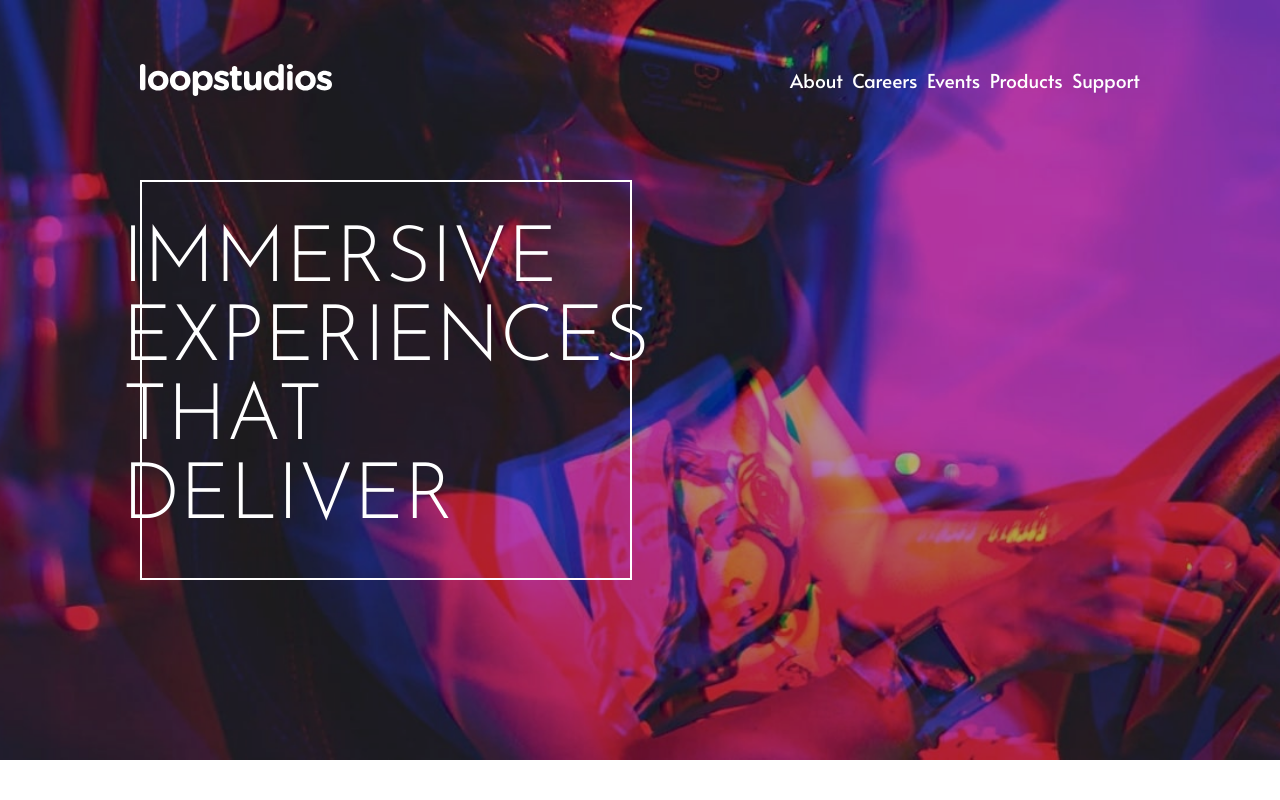
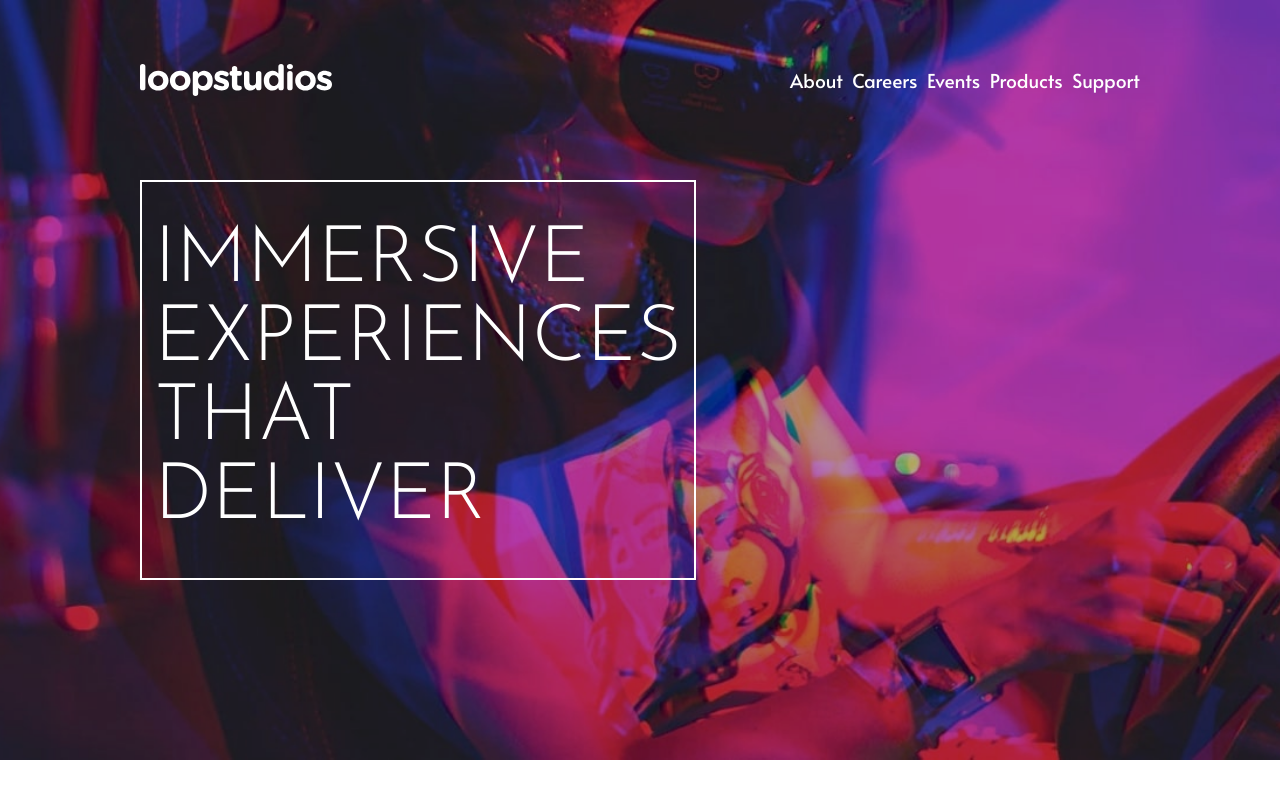
Before and after one commit to chrisHebs23/loopstudios-landing-page, a React (Create React App) app: page / in a window 1280 px wide. Shown: the top 800 px of the page. Built offline with nearby package versions, Linux system fonts and the light colour scheme.

Commit message:
update styling

```diff
--- a/src/pages/HomePages/components/Home.css
+++ b/src/pages/HomePages/components/Home.css
@@ -174,7 +174,7 @@
     display: flex;
     justify-content: center;
     align-items: center;
-    max-width: 35%;
+    max-width: 40%;
     margin: 0px 140px;
     padding: 20px;
   }
@@ -260,7 +260,7 @@
   }
 
   .creation-bg h3 {
-    width: 55%;
+    width: 70%;
     height: auto;
     line-height: 2rem;
     font-size: 2rem;
```
